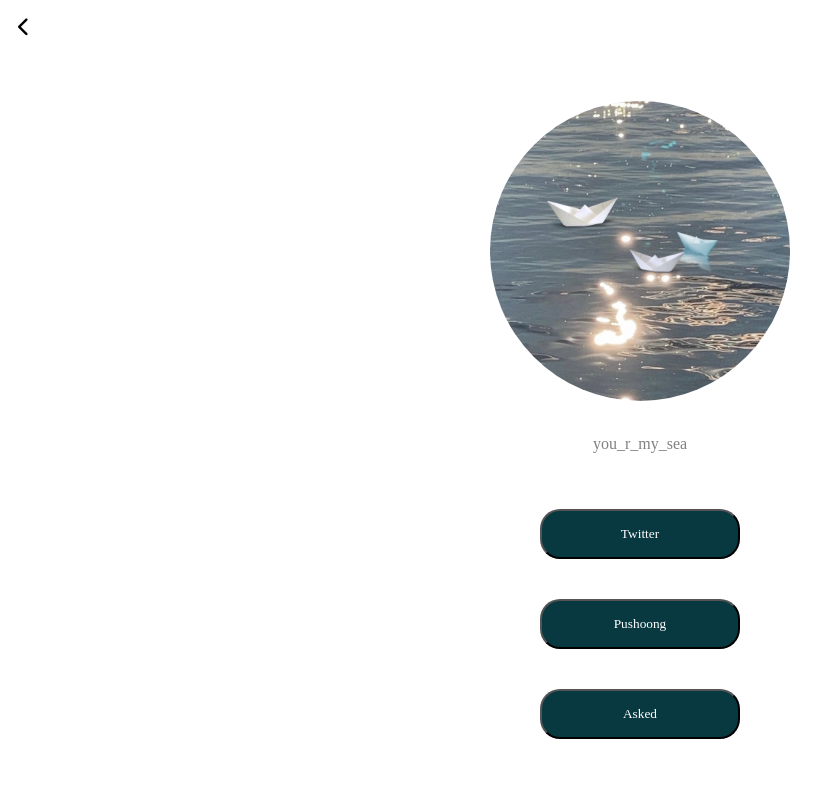
After one commit to hiroong49/7thAnniversary-1, a Django app: page /customer_service/ in a window 1280 px wide. The commit adds this page. Shown: the whole page, without its empty margins (0-835 px from the left). Run offline with Django 4.2, Linux system fonts and the light colour scheme; some libraries are stand-ins or nearby versions; some web fonts are replaced.

Commit message:
추가 : 개발자 문의 페이지

```diff
--- a/letter/views.py
+++ b/letter/views.py
@@ -14,6 +14,9 @@ def debutcafe(requests):
 
 def submit(requests):
     return render(requests, 'submit.html')
+
+def customerservice(requests):
+    return render(requests, 'customer_service.html')
 
 def afterhome(requests):
     posts = Post.objects.order_by('?')
--- a/letterprj/urls.py
+++ b/letterprj/urls.py
@@ -31,4 +31,5 @@ urlpatterns = [
     path('do_duplicate_check/', views.do_duplicate_check, name='duplicatecheck'),
     path('debut_cafe/', views.debutcafe, name="debutcafe"),
     path('submit/', views.submit, name="submit"),
+    path('customer_service/', views.customerservice, name="customerservice"),
 ] + static(settings.MEDIA_URL, document_root=settings.MEDIA_ROOT)
--- /dev/null
+++ b/static/css/customer_service.css
@@ -0,0 +1,80 @@
+@font-face {
+    font-family: 'HSYuji-Regular';
+    src: url('https://cdn.jsdelivr.net/gh/projectnoonnu/noonfonts_2108@1.1/HSYuji-Regular.woff') format('woff');
+    font-weight: normal;
+    font-style: normal;
+}
+*{
+    box-sizing: border-box;
+    text-decoration: none;
+    list-style: none;
+    -webkit-text-size-adjust:none;
+    font-family: 'HSYuji-Regular', 'HSYuji-Regular', 'HSYuji-Regular';
+}
+i {
+    text-decoration: none;
+    color: black;
+    margin-top: 10px;
+    margin-left: 10px;
+    font-size: larger;
+}
+div {
+    text-align: center;
+}
+.btn_box {
+    padding: 20px;
+}
+button {
+    background-color: rgb(8, 56, 64);
+    color: white;
+    border-radius: 20px 20px 20px 20px;
+}
+p {
+    margin-top: 30px;
+    color: gray;
+}
+button:hover {
+    background-color: rgb(250, 243, 225);
+    color: black;
+}
+button:visited {
+    background-color: rgb(8, 56, 64);
+    color: white;
+}
+/* 핸드폰 */
+@media ( max-width: 767px ) {
+    img {
+        width: 200px;
+        border-radius: 50%;
+        margin-top: 10%;
+    }
+    button {
+        margin: 20px;
+        width: 200px;
+        height: 50px;
+    }
+}
+@media ( min-width: 412px ) and ( max-width: 768px ) {
+
+}
+/* 테블릿 세로 */
+@media (min-width: 768px) and (max-width: 991px) {
+
+}
+/* 테블릿 가로 */
+@media (min-width: 992px) and (max-width: 1199px) {
+
+}
+/* 데스크탑 */
+@media ( min-width: 1024px ) {
+    img {
+        width: 300px;
+        border-radius: 50%;
+        margin-top: 5%;
+    }
+    button {
+        margin: 20px;
+        width: 200px;
+        height: 50px;
+    }
+}
--- a/templates/after_home.html
+++ b/templates/after_home.html
@@ -24,7 +24,7 @@
             <li><input type="text" id="mySearch" onkeyup="search()" placeholder="닉네임으로 편지 찾기" title="Type in a category">
             </li>
             <li><a class="cafe" href="{% url 'debutcafe' %}">데뷔 카페 리스트</a></li>
-            <li><a class="service" href="#">개발자 문의</a></li>
+            <li><a class="service" href="{% url 'customerservice' %}">개발자 문의</a></li>
         </ul>
     </div>
     <!-- 배경화면 설정 -->
--- /dev/null
+++ b/templates/customer_service.html
@@ -0,0 +1,32 @@
+{% load static %}
+
+<!DOCTYPE html>
+<html lang="ko">
+<head>
+    <meta charset="UTF-8">
+    <meta http-equiv="X-UA-Compatible" content="IE=edge">
+    <meta name="viewport" content="width=device-width, initial-scale=1.0">
+    <script src="https://kit.fontawesome.com/066f39e5ce.js" crossorigin="anonymous"></script>
+    <link rel="stylesheet" href="{%static 'css/customer_service.css'%}">
+    <title>개발자 문의</title>
+</head>
+<body>
+    <!--뒤로 가기 버튼-->
+    <a href="{%url 'home'%}"><i class="fa-solid fa-chevron-left"></i></a>
+    <div>
+        <div>
+            <img src="{% static 'img/img_profile.jpeg' %}">
+        </div>
+        <div>
+            <p>you_r_my_sea</p>
+        </div>
+        <div>
+            <ul class="btn_box">
+                <li><button onclick="window.open('https://twitter.com/you_r_my_sea')">Twitter</button></li>
+                <li><button onclick="window.open('https://pushoong.com/ask/9240546810')">Pushoong</button></li>
+                <li><button onclick="window.open('http://asked.kr/yourmysea514')">Asked</button></li>
+            </ul>
+        </div>
+    </div>
+</body>
+</html>
--- a/templates/home.html
+++ b/templates/home.html
@@ -38,7 +38,7 @@
 
                 <ul class="menu__box">
                     <li><a class="cafe" href="{% url 'debutcafe' %}">데뷔 카페 리스트</a></li>
-                    <li><a class="service" href="#">개발자 문의</a></li>
+                    <li><a class="service" href="{% url 'customerservice' %}">개발자 문의</a></li>
                 </ul>
             </div>
             <!--햄버거 메뉴 끝-->
```
Also changed, not shown: templates/letter_icon.html (+15 -0 lines), static/img/img_profile.jpeg (added).
